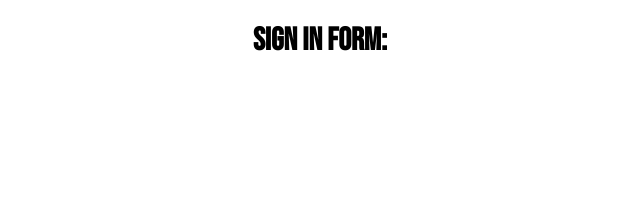
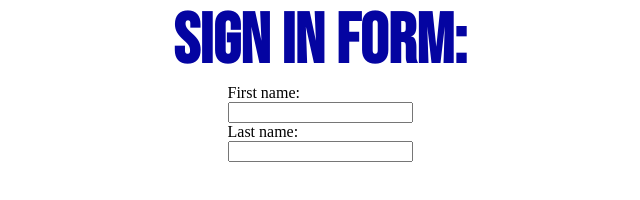
Before and after one commit to Epic91/Form_1, a plain HTML site: page index.html in a window 1280 px wide. Shown: the whole page, without its empty margins (320-960 px from the left). Drawn offline with Linux system fonts and the light colour scheme.

Commit message:
Centered form, added README

```diff
--- a/index.html
+++ b/index.html
@@ -6,7 +6,16 @@
         <link href="https://fonts.googleapis.com/css2?family=Bebas+Neue&display=swap" rel="stylesheet">
     </head>
     <body>
-        <h1 class="heading">Sign In Form:</h1>
-
+        <div class="wrapper">
+            <h1 class ="heading">Sign In Form:</h1>
+            <div class="form-wrapper">
+                <form class="form-container">
+                    <label for="fname">First name:</label><br>
+                    <input type="text" id="fname" name="fname"><br>
+                    <label for="lname">Last name:</label><br>
+                    <input type="text" id="lname" name="lname">
+                </form>
+            </div>
+        </div>
     </body>
 </html>
--- a/styles.css
+++ b/styles.css
@@ -1,4 +1,15 @@
+* {
+    margin: 0;
+}
+
 .heading {
     text-align: center;
     font-family: 'Bebas Neue', cursive;
+    font-size: 70px;
+    color: rgb(4, 4, 161);
 }
+
+.form-wrapper{
+    display: flex;
+    justify-content: center;
+}
```
